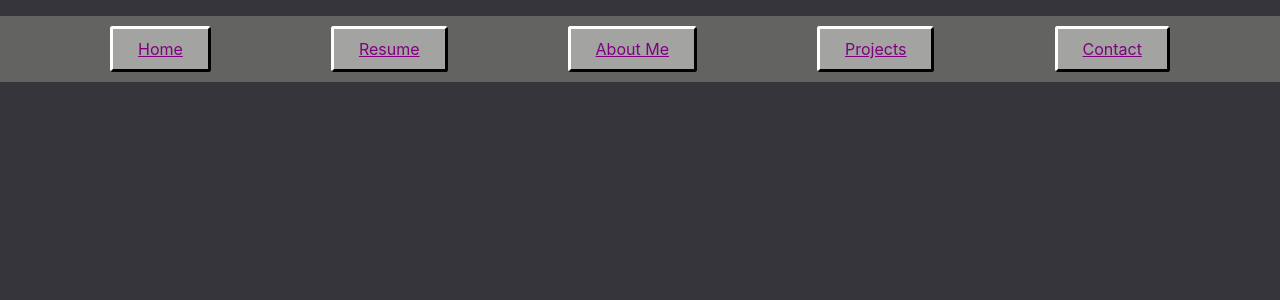
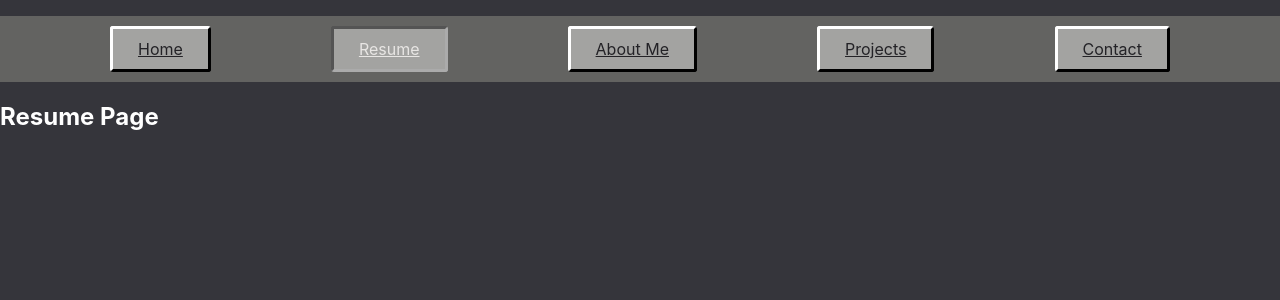
Before and after one commit to jomullen11/Portfolio-Site, a React (Create React App) app: page /resume in a window 1280 px wide. Shown: the top 300 px of the page. Built offline with nearby package versions, Linux system fonts and the light colour scheme.

Commit message:
completed navigation

```diff
--- a/src/App.css
+++ b/src/App.css
@@ -25,25 +25,11 @@ a {
   color: #232226;
 }
 
-a:link {
-  color: purple;
-}
 
 a:hover {
    color: #8B8A87;
 }
 
-a:active {
-  color: #EC413E;
+h2 {
+  color: white;
 }
-
-#Link:focus {
-  border-top-color: black;
-  border-left-color: black;
-  border-right-color: white;
-  border-bottom-color: white;
-}
-
-.NavButton + .active {
-  background-color: red
-}
--- a/src/Components/Contact.js
+++ b/src/Components/Contact.js
@@ -1,11 +1,9 @@
 import React from 'react'
 
-function Contact() {
-    return (
+const Contact = () => (
       <div>
         <h2>About Me</h2>
       </div>
     );
-  }
 
 export default Contact;
--- a/src/Components/Home.js
+++ b/src/Components/Home.js
@@ -9,12 +9,11 @@ import React from 'react'
 //     )}
 // }
 
-function Home() {
-    return (
+const Home = () => (
       <div>
         <h2>Home</h2>
       </div>
     );
-  }
+
 
 export default Home
--- a/src/Components/Navbar.js
+++ b/src/Components/Navbar.js
@@ -1,5 +1,11 @@
 import React from 'react'
-import { Link } from "react-router-dom";
+import { NavLink } from "react-router-dom"
+
+
+
+const active={ color: '#E8E6E4', borderBottom: 'white outset 3px', borderRight: 'white outset 3px', borderTop: 'black outset 3px', borderLeft: 'black outset 3px' };
+
+
 
 const Navbar = () => {
         return (
@@ -7,11 +13,11 @@ const Navbar = () => {
 
                     <ul>
                         <div className="NavButton">
-                            <Link activeclassname='active' exact='true' to='/' id="Link">Home</Link>
-                            <Link activeclassname='active' to='/resume' id="Link">Resume</Link>
-                            <Link activeclassname='active' to='/aboutme' id="Link">About Me</Link>
-                            <Link activeclassname='active' to='/projects' id="Link">Projects</Link>
-                            <Link activeclassname='active' to='/contact' id="Link">Contact</Link>
+                            <NavLink activeStyle={active} exact to='/' id="Link">Home</NavLink>
+                            <NavLink activeStyle={active} to='/resume' id="Link">Resume</NavLink>
+                            <NavLink activeStyle={active} to='/aboutme' id="Link">About Me</NavLink>
+                            <NavLink activeStyle={active} to='/projects' id="Link">Projects</NavLink>
+                            <NavLink activeStyle={active} to='/contact' id="Link">Contact</NavLink>
                         </div>
                     </ul>
 
--- a/src/Components/Resume.js
+++ b/src/Components/Resume.js
@@ -3,7 +3,7 @@ import React from 'react'
 const Resume = () => {
 return(
     <div>
-        <h1>Resume Page</h1>
+        <h2>Resume Page</h2>
     </div>
 )}
 
--- a/src/Route.js
+++ b/src/Route.js
@@ -1,5 +1,5 @@
 import React, { Component } from 'react'
-import { BrowserRouter as Route, Switch } from 'react-router-dom'
+import { BrowserRouter as Router, Route, Switch } from 'react-router-dom'
 import Home from './Components/Home'
 import Resume from './Components/Resume'
 import Aboutme from './Components/Aboutme'
@@ -10,11 +10,11 @@ class Routes extends Component {
     render() {
         return (
             <Switch>
-                <Route exact path='/' component={ Home } />
                 <Route path='/resume' component={ Resume } />
                 <Route path='/aboutme' component={ Aboutme } />
                 <Route path='/projects' component={ Projects } />
                 <Route path='/contact' component={ Contact } />
+                <Route exact path='/' component={ Home } />
             </Switch>
         );
     }
```
